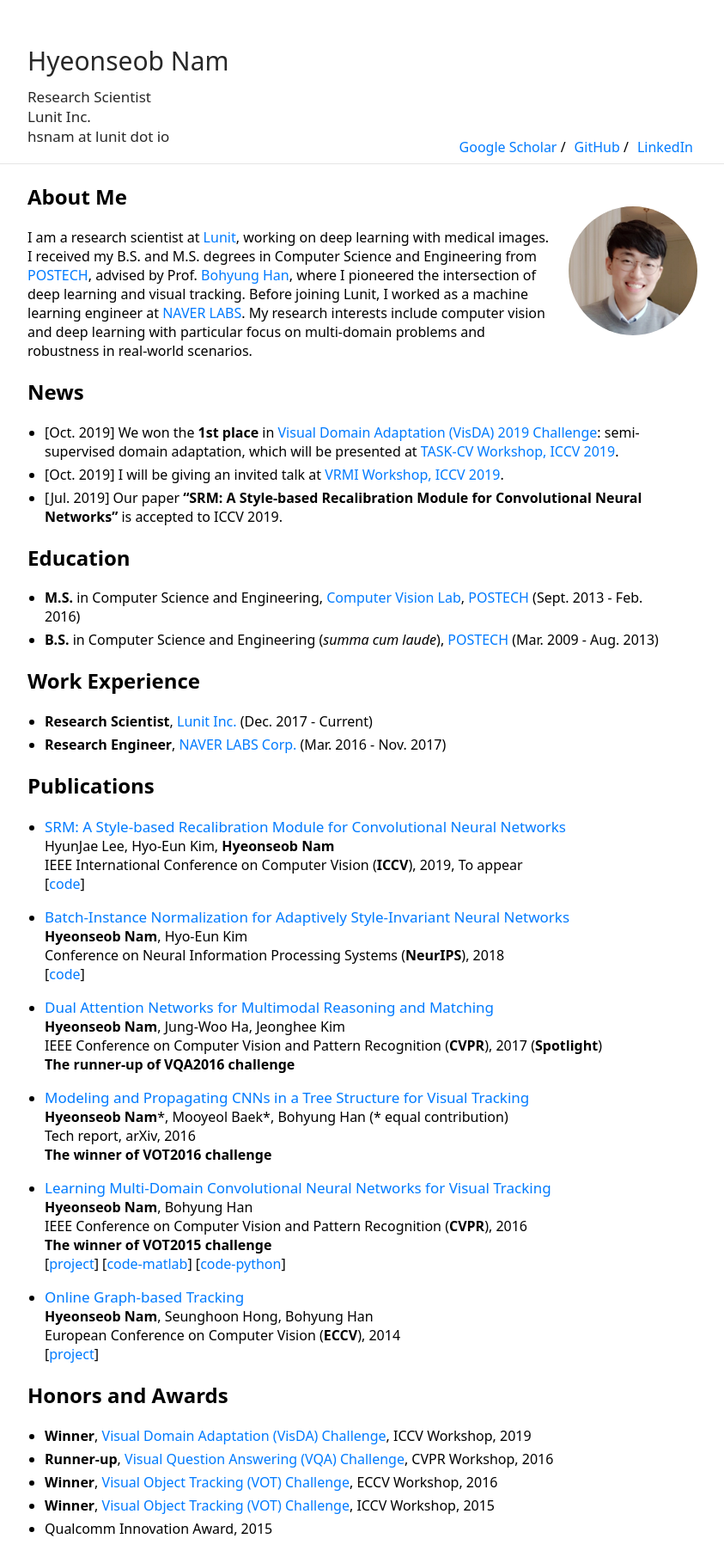
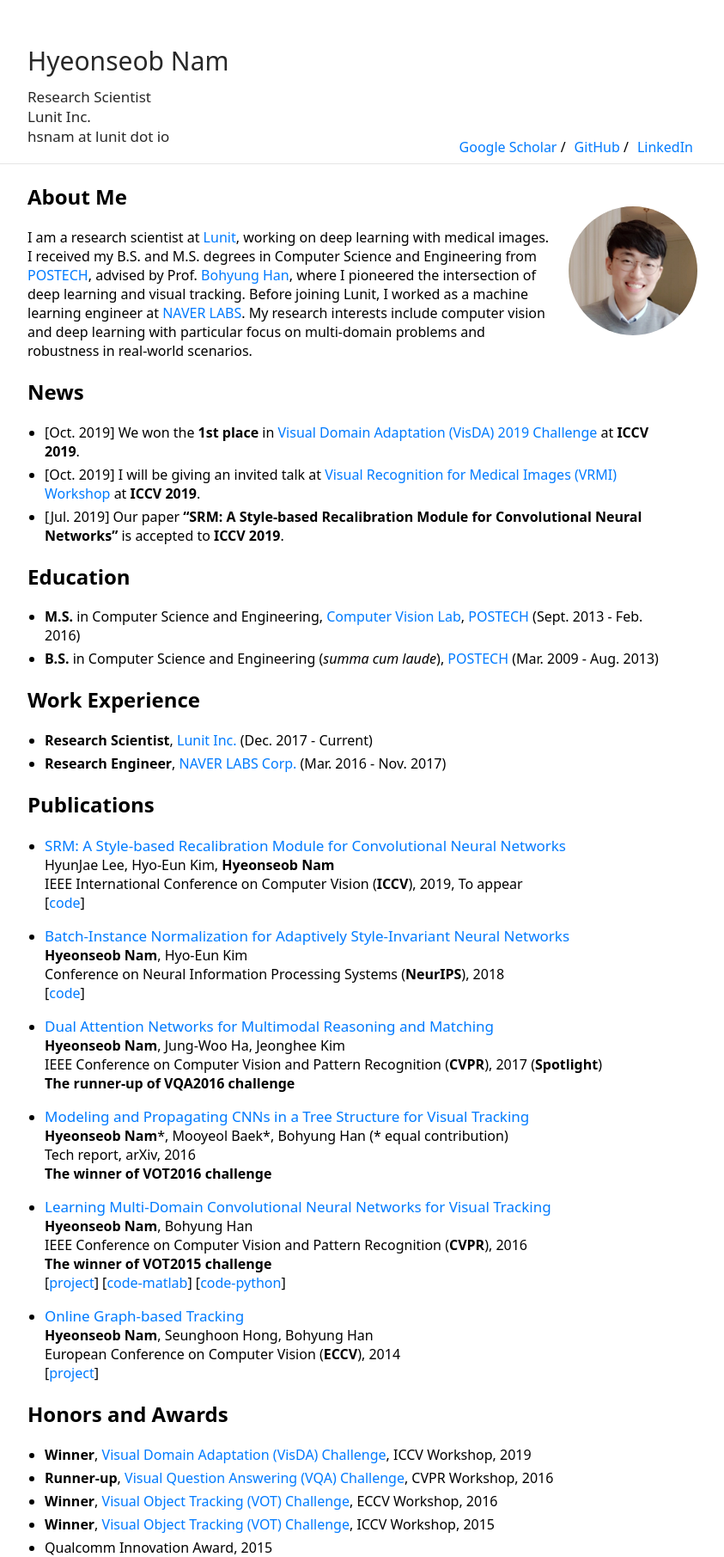
Before and after one commit to gholste/hyeonseobnam.github.io, a Jekyll site: the page built from index.md, in a window 1280 px wide. Shown: the whole page at 86% size, without its empty margins (218-1061 px from the left). Built offline with Jekyll 4.4.1, drawn with Linux system fonts in a browser that asks for light colours; before the commit the page ends 1789 px from its top, so only the background shows below that.

Commit message:
Update index.md

```diff
--- a/index.md
+++ b/index.md
@@ -13,9 +13,9 @@ Before joining Lunit, I worked as a machine learning engineer at [NAVER LABS](ht
 My research interests include computer vision and deep learning with particular focus on multi-domain problems and robustness in real-world scenarios.
 
 ## News
-- [Oct. 2019] We won the **1st place** in [Visual Domain Adaptation (VisDA) 2019 Challenge](http://ai.bu.edu/visda-2019/): semi-supervised domain adaptation, which will be presented at [TASK-CV Workshop, ICCV 2019](https://sites.google.com/view/task-cv2019).
-- [Oct. 2019] I will be giving an invited talk at [VRMI Workshop, ICCV 2019](https://sites.google.com/view/iccv19-vrmi).
-- [Jul. 2019] Our paper **"SRM: A Style-based Recalibration Module for Convolutional Neural Networks"** is accepted to ICCV 2019.
+- [Oct. 2019] We won the **1st place** in [Visual Domain Adaptation (VisDA) 2019 Challenge](http://ai.bu.edu/visda-2019/) at **ICCV 2019**.
+- [Oct. 2019] I will be giving an invited talk at [Visual Recognition for Medical Images (VRMI) Workshop](https://sites.google.com/view/iccv19-vrmi) at **ICCV 2019**.
+- [Jul. 2019] Our paper **"SRM: A Style-based Recalibration Module for Convolutional Neural Networks"** is accepted to **ICCV 2019**.
 
 ## Education
 
```
